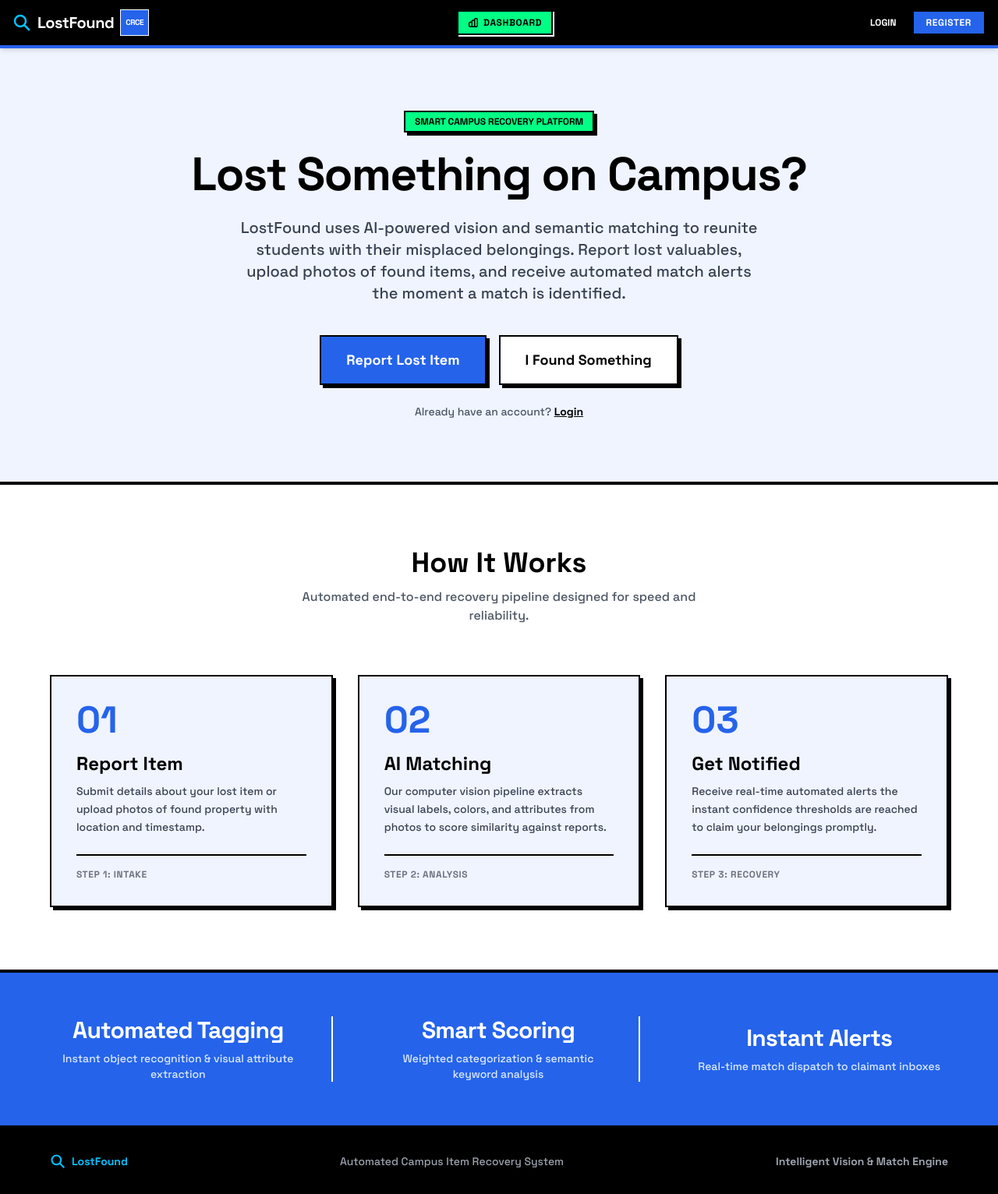
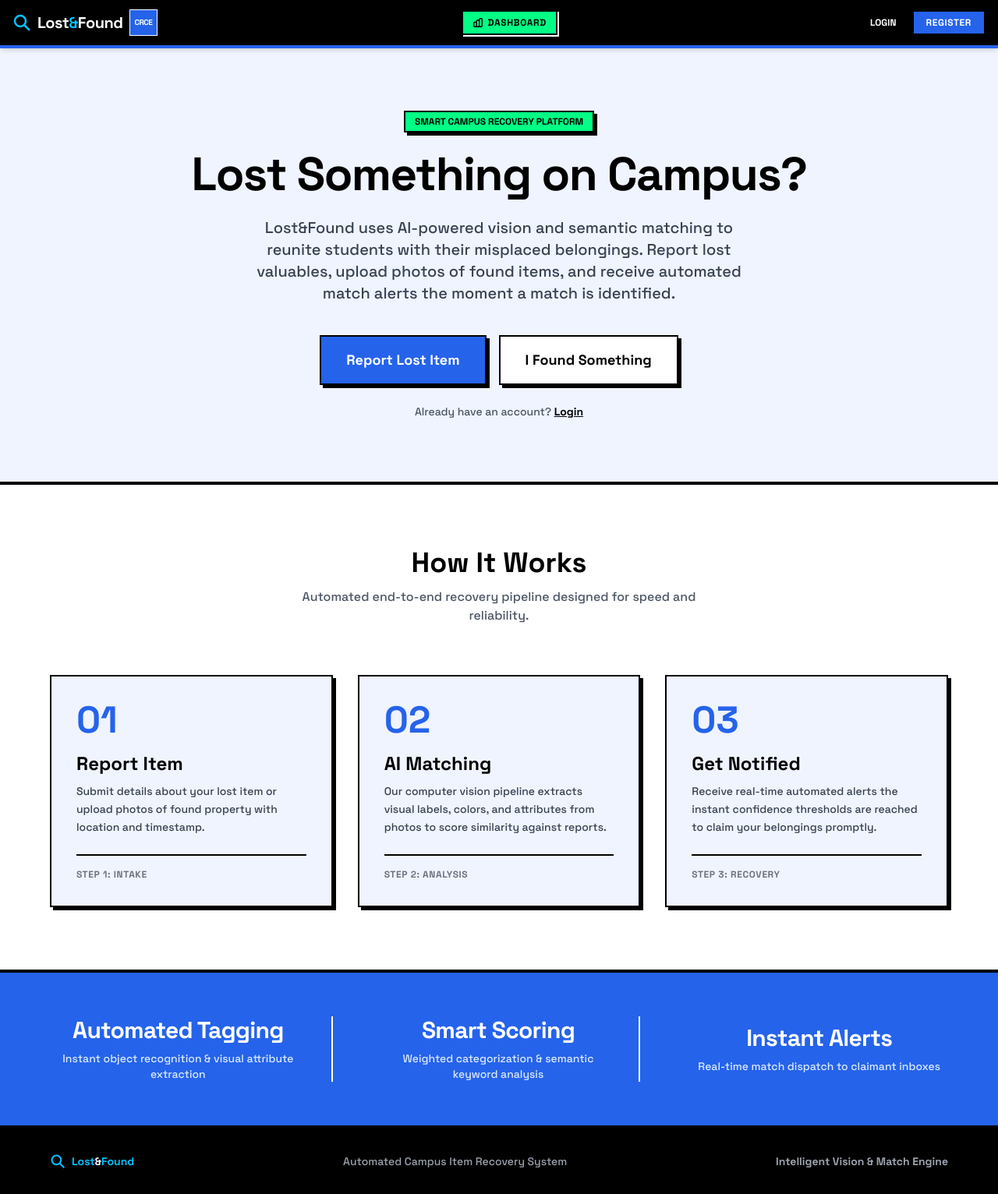
Before and after one commit to Jeetchavan02/CCL_Miniproject, a React (Vite) app in the folder frontend/: page / in a window 1280 px wide. Shown: the whole page at 78% size. Built offline with nearby package versions, Linux system fonts and the light colour scheme.

Commit message:
chore(branding): update platform name and styling to Lost&Found across app and README

```diff
--- a/frontend/index.html
+++ b/frontend/index.html
@@ -3,7 +3,7 @@
   <head>
     <meta charset="UTF-8" />
     <meta name="viewport" content="width=device-width, initial-scale=1.0" />
-    <title>LostFound@CRCE — Campus Lost & Found</title>
+    <title>Lost&Found@CRCE — Campus Lost & Found</title>
     <link rel="preconnect" href="https://fonts.googleapis.com">
     <link rel="preconnect" href="https://fonts.gstatic.com" crossorigin>
     <link href="https://fonts.googleapis.com/css2?family=Space+Grotesk:wght@400;500;600;700&display=swap" rel="stylesheet">
--- a/frontend/src/components/Navbar.jsx
+++ b/frontend/src/components/Navbar.jsx
@@ -36,7 +36,7 @@ export default function Navbar() {
             className="text-[#00C2FF] font-black text-xl tracking-tight flex items-center gap-2 hover:opacity-90"
           >
             <SearchIcon className="w-6 h-6 text-[#00C2FF]" />
-            <span className="text-white">LostFound</span>
+            <span className="text-white">Lost<span className="text-[#00C2FF]">&</span>Found</span>
             <span className="bg-[#2563EB] text-white text-[10px] uppercase font-black px-1.5 py-0.5 rounded-none border border-white">
               CRCE
             </span>
--- a/frontend/src/pages/LandingPage.jsx
+++ b/frontend/src/pages/LandingPage.jsx
@@ -27,7 +27,7 @@ export default function LandingPage() {
           </h1>
 
           <p className="text-base sm:text-xl text-gray-700 max-w-2xl mx-auto mb-10 leading-relaxed font-medium">
-            LostFound uses AI-powered vision and semantic matching to reunite students
+            Lost&Found uses AI-powered vision and semantic matching to reunite students
             with their misplaced belongings. Report lost valuables, upload photos of found items,
             and receive automated match alerts the moment a match is identified.
           </p>
@@ -144,7 +144,7 @@ export default function LandingPage() {
         <div className="max-w-6xl mx-auto flex flex-col sm:flex-row items-center justify-between gap-4 text-xs sm:text-sm font-bold">
           <div className="text-[#00C2FF] flex items-center gap-2">
             <SearchIcon className="w-5 h-5 text-[#00C2FF]" />
-            <span>LostFound</span>
+            <span>Lost<span className="text-white">&</span>Found</span>
           </div>
           <div className="text-gray-400 font-medium">
             Automated Campus Item Recovery System
```
Also changed, not shown: 1 other file (tests, documents, lock files or other folders).
